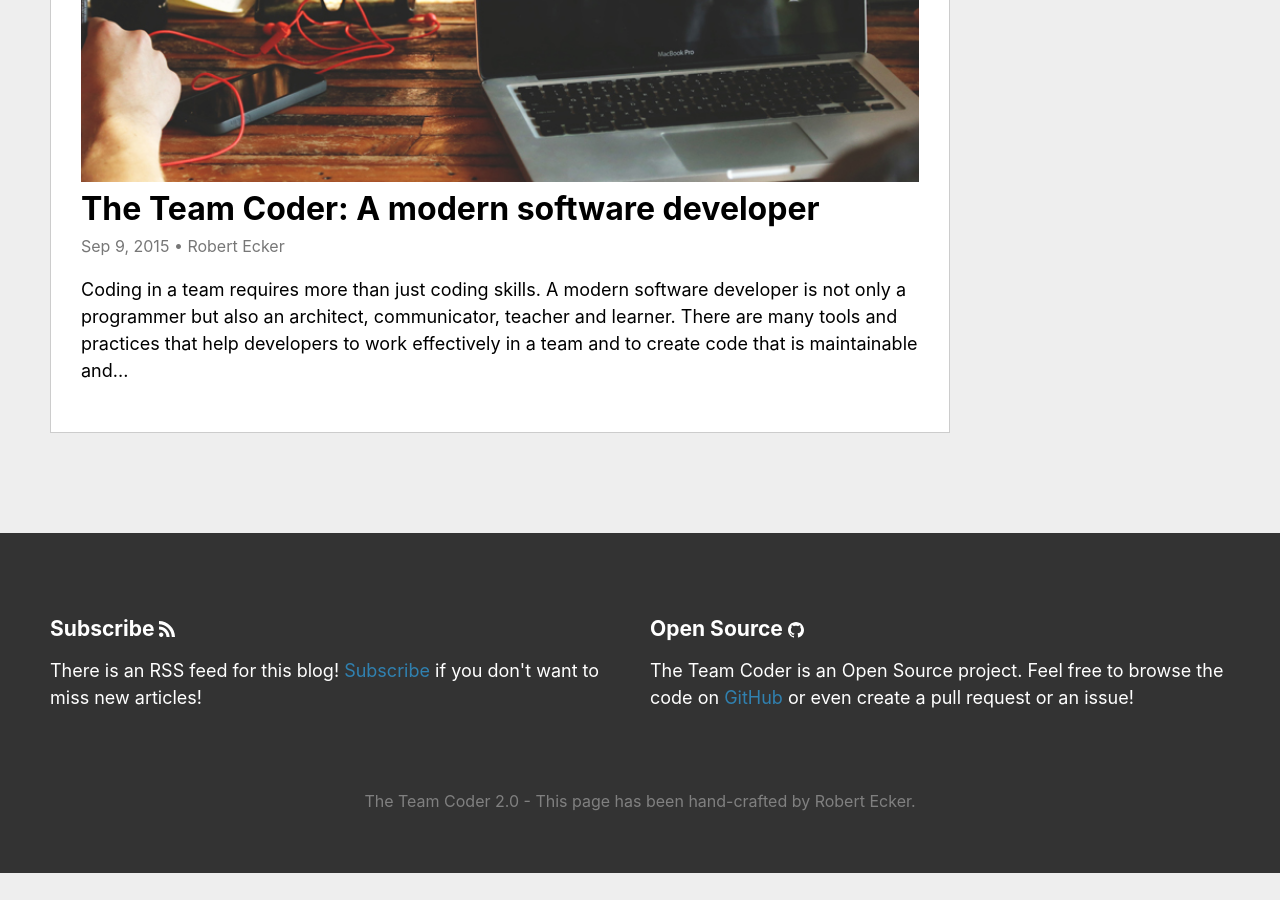
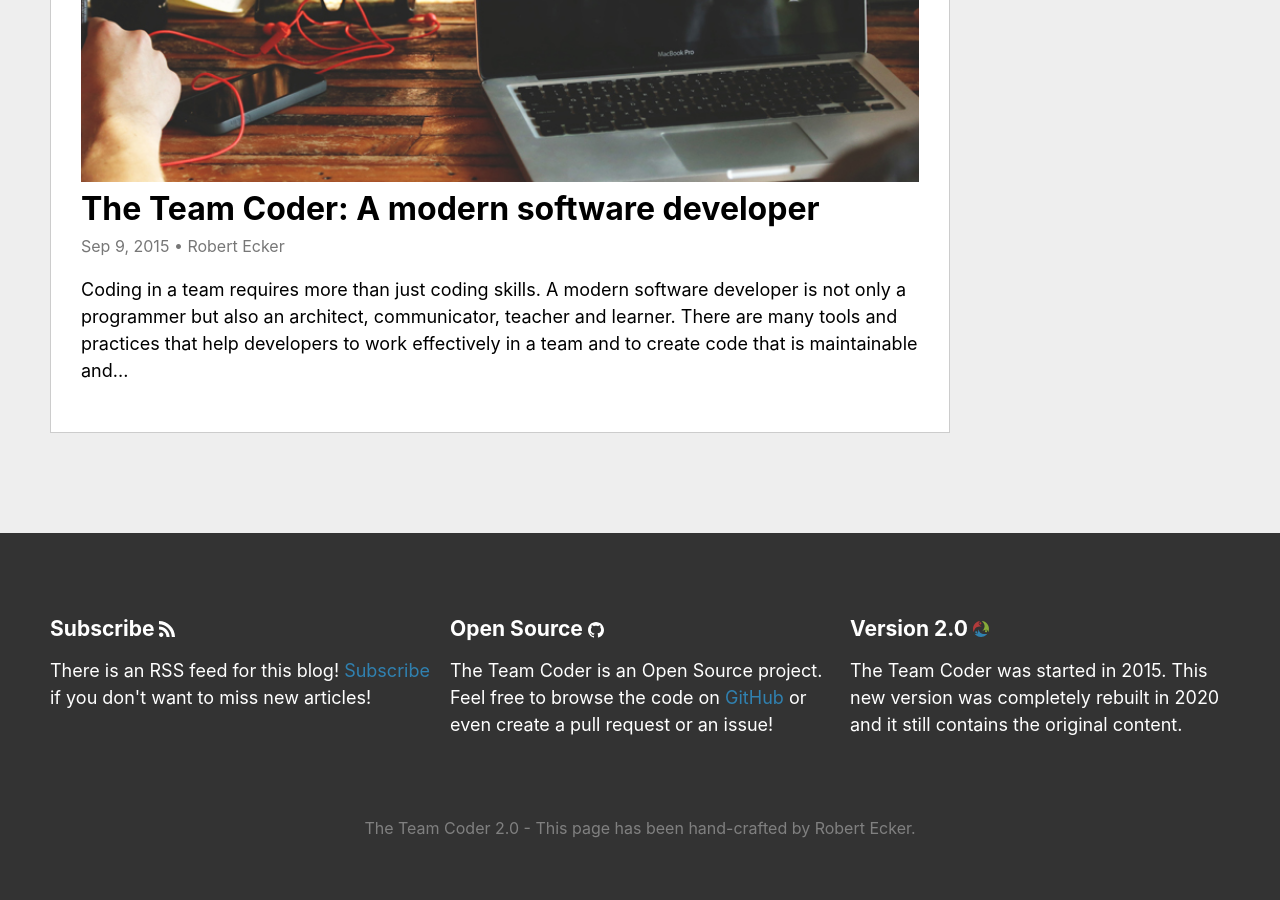
Before and after one commit to team-coder/team-coder.com, a Jekyll site: the page built from index.markdown, in a window 1280 px wide and 900 px high, scrolled down 5172 px. Built offline with Jekyll 4.4.1, drawn with Linux system fonts in a browser that asks for light colours; before the commit the page ends 6045 px from its top, so only the background shows below that.

Commit message:
Add info about version 2.0 to footer

```diff
--- a/_includes/footer.html
+++ b/_includes/footer.html
@@ -26,6 +26,15 @@
         or even create a pull request or an issue!
       </p>
     </div>
+    <div class="footer-section">
+      <h3>
+        Version 2.0
+        <img src="/images/logo.svg" width="16px" height="16px" class="svg-icon" style="padding-bottom: 4px">
+      </h3>
+      <p>
+        The Team Coder was started in 2015. This new version was completely rebuilt in 2020 and it still contains the original content.
+      </p>
+    </div>
   </div>
   <p class="footer-end-note">
     The Team Coder 2.0 - This page has been hand-crafted by Robert Ecker.
```
